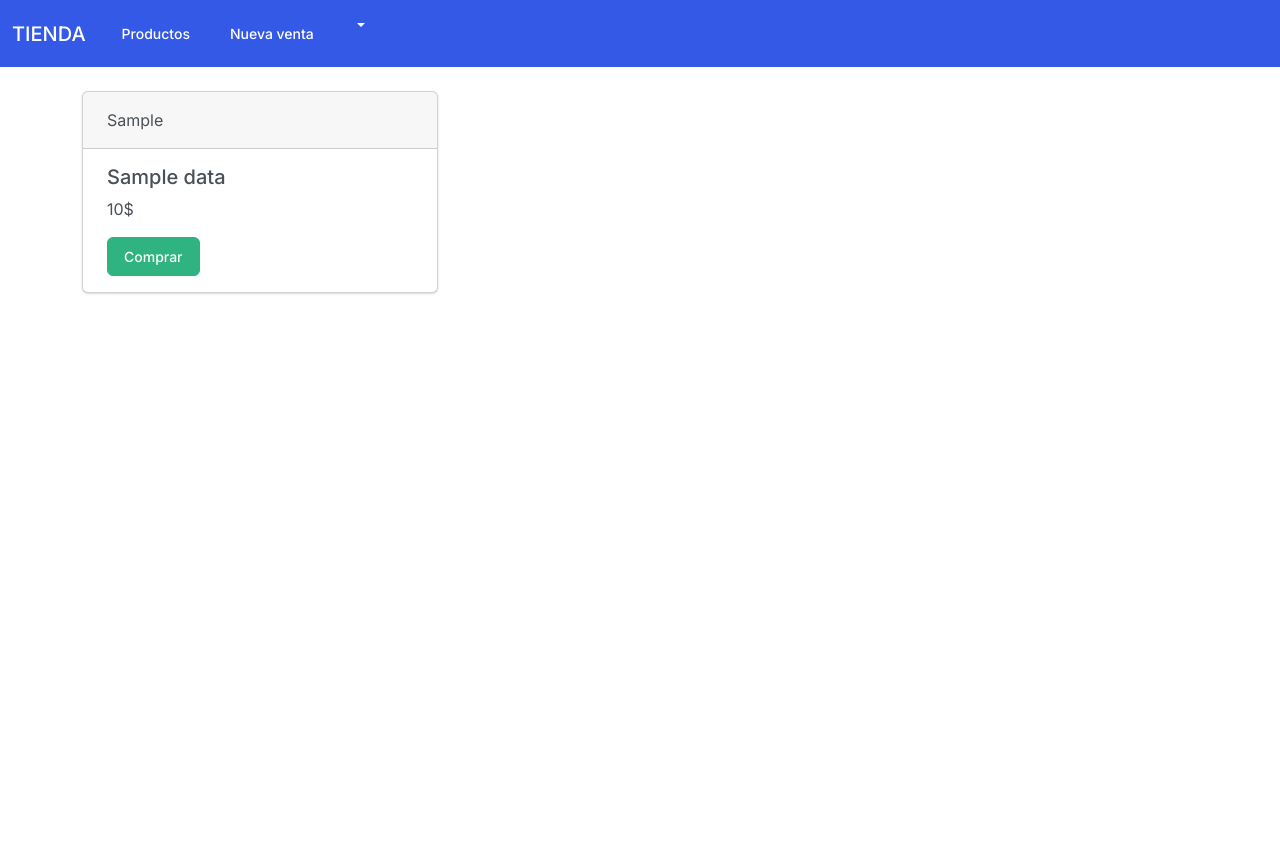
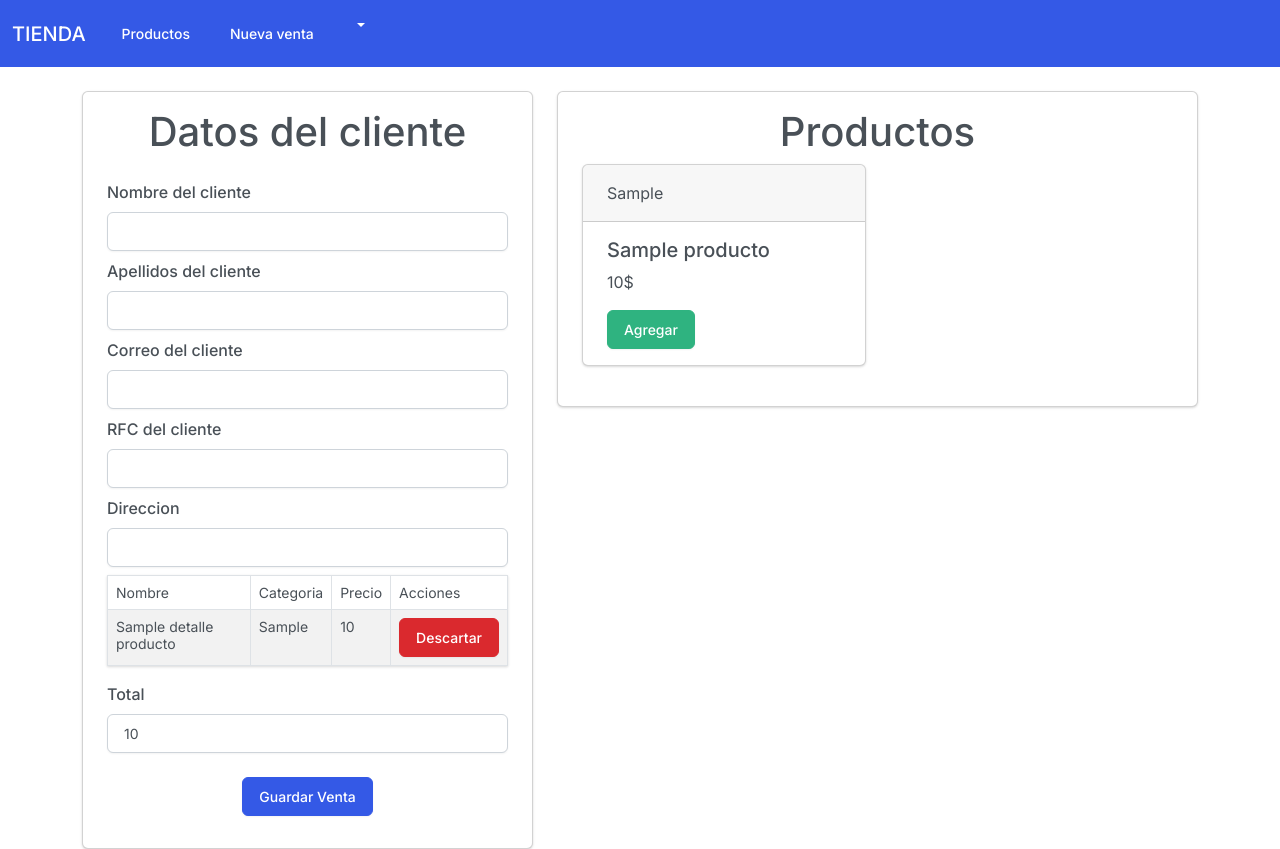
Before and after one commit to JorgeGarcia20/crud_flask, a Flask app: template src/templates/ventas.html in a window 1280 px wide. Before the commit the page ends 294 px from the top, so only its background shows below. Run offline with Flask 2, Linux system fonts and the light colour scheme; the template is opened without the code that fills it: most values are stand-ins (such as "Sample title", 1, 10 or a date in 2020); some libraries are stand-ins or nearby versions.

Commit message:
onceavo commit : solucion de errores y nueva funcionalidad en ventas

```diff
--- a/config.py
+++ b/config.py
@@ -10,7 +10,7 @@ class DevelopmentConfig(Configuration):
     MYSQL_HOST = 'localhost'
     MYSQL_USER = 'root'
     MYSQL_PASSWORD = 'secret'
-    MYSQL_DB = 'tienda_test'
+    MYSQL_DB = 'tienda_test2'
     MAIL_SERVER = 'mstp.googlemail.com'
     MAIL_POST = 587
     MAIL_USE_TLS = True
--- a/src/app.py
+++ b/src/app.py
@@ -3,12 +3,13 @@ from flask_mysqldb import MySQL
 from flask_wtf.csrf import CSRFProtect
 from flask_login import LoginManager, login_user, logout_user, login_required, current_user
 from werkzeug.security import generate_password_hash
+from src.models.ModeloSeleccion import ModeloSeleccion
 # from flask_mail import Mail
 
-from src.models.entities.cliente import Cliente
+from src.models.entities.usuario import Usuario
 from src.models.entities.compra import Compra
-
-from src.models.ModeloCliente import ModeloCliente
+from src.models.ModeloVenta import ModeloVenta
+from src.models.ModeloUsuario import ModeloUsuario
 from src.models.ModeloCategoria import ModeloCategoria
 from src.models.ModeloProveedor import ModeloProveedor
 from src.models.ModeloProducto import ModeloProducto
@@ -25,16 +26,16 @@ login_manager_app = LoginManager(app)
 
 @login_manager_app.user_loader
 def load_user(id):
-    return ModeloCliente.obtener_id(db, id)
+    return ModeloUsuario.obtener_id(db, id)
 
 
 @app.route('/login', methods=['GET', 'POST'])
 def login():
     # CSRF (Cross-site Request Forgery): Solicitud de falsificación entre sitios.
     if request.method == 'POST':
-        usuario = Cliente(
-            None, None, None, request.form['nick'], request.form['password'], None, None, None)
-        usuario_logeado = ModeloCliente.login(db, usuario)
+        usuario = Usuario(
+            None, None, None, request.form['nick'], request.form['password'], None)
+        usuario_logeado = ModeloUsuario.login(db, usuario)
         if usuario_logeado != None:
             login_user(usuario_logeado)
             flash(BIENVENIDA, 'success')
@@ -57,7 +58,7 @@ def logout():
 @login_required
 def index():
     if current_user.is_authenticated:
-        ventas = ModeloCompra.consultar_productos_cliente(db, current_user.id)
+        ventas = ModeloVenta.productos(db)
         return render_template('index.html', data=ventas)
     else:
         return redirect(url_for('login'))
@@ -76,11 +77,8 @@ def registrar_cliente():
         nick = request.form['nick']
         password = generate_password_hash(request.form['password'])
         correo = request.form['correo']
-        rfc = request.form['rfc']
-        direccion = request.form['direccion']
-
-        ModeloCliente.registrar(db, nombre, apellidos, nick,
-                                password, correo, rfc, direccion)
+        ModeloUsuario.registrar(db, nombre, apellidos, nick,
+                                password, correo)
         flash(NUEVO_CLIENTE, 'success')
         bienvenida_nuevo_usuario(correo)
         return redirect(url_for('login'))
@@ -167,19 +165,53 @@ def eliminar_producto(id_producto):
 @login_required
 def nueva_venta():
     productos = ModeloProducto.consultar_productos(db)
-    return render_template('ventas.html', data=productos)
+    detalle_productos = ModeloSeleccion.detalle_producto(db)
+
+    sumatoria = []
+    for d in detalle_productos:
+        sumatoria.append(float(d.precio))
+    total = ModeloProducto.sumar_precios(sumatoria)
+
+    data = {
+        'productos': productos,
+        'detalle_productos': detalle_productos,
+        'total': total
+    }
+
+    return render_template('ventas.html', data=data)
 
 
-@app.route("/vender_producto/<id_producto>", methods=['GET', 'POST'])
+@app.route("/seleccionar_producto/<id_producto>", methods=['GET', 'POST'])
 @login_required
-def vender_producto(id_producto):
-    id_cliente = current_user.id
-    venta = ModeloCompra.vender(db, id_producto, id_cliente)
-    if venta == None:
+def seleccionar_producto(id_producto):
+    ModeloSeleccion.producto_seleccionado(db, id_producto)
+    return redirect(url_for('nueva_venta'))
+
+
+@app.route("/eliminar_seleccion/<id_producto>", methods=['GET', 'POST'])
+@login_required
+def eliminar_seleccion(id_seleccion):
+    ModeloSeleccion.eliminar_seleccion(db, id_seleccion)
+    return redirect(url_for('nueva_venta'))
+
+
+@app.route("/guardar_venta", methods=['GET', 'POST'])
+@login_required
+def guardar_venta():
+    if request.method == 'POST':
+        nombre = request.form['nombre']
+        apellidos = request.form['apellidos']
+        correo = request.form['correo']
+        rfc = request.form['rfc']
+        direccion = request.form['direccion']
+        total = request.form['total']
+        ModeloVenta.nueva_venta(
+            db, nombre, apellidos, correo, rfc, direccion, total)
+        ModeloSeleccion.vaciar_tabla(db)
         flash(NUEVA_VENTA, 'success')
         return redirect(url_for('nueva_venta'))
     else:
-        flash(ERROR_VENTA, 'warning')
+        flash(ALERT, 'warning')
         return render_template('ventas.html')
 
 
--- a/src/consts.py
+++ b/src/consts.py
@@ -6,5 +6,5 @@ MODIFICADO = 'Procuto modificado exitosamente'
 ALERT = 'Algo salio mal'
 NUEVO_PRODUCTO = 'Producto agregado exitosamente'
 ELIMINADO = 'Producto eliminado exitosamente'
-NUEVA_VENTA = 'Nueva compra existosa - dirigete a Home para ver las ventas realizadas'
+NUEVA_VENTA = 'Nueva venta existosa - dirigete a Home para ver las ventas realizadas'
 ERROR_VENTA = 'Error al realizar la venta'
--- /dev/null
+++ b/src/models/entities/seleccion.py
@@ -0,0 +1,4 @@
+class Seleccion:
+    def __init__(self, id, id_producto):
+        self.id = id
+        self.id_producto = id_producto
--- a/src/models/entities/cliente.py
+++ b/src/models/entities/usuario.py
@@ -2,17 +2,15 @@ from werkzeug.security import check_password_hash
 from flask_login import UserMixin
 
 
-class Cliente(UserMixin):
+class Usuario(UserMixin):
 
-    def __init__(self, id, nombre, apellidos, nick, password, correo, rfc, direccion):
+    def __init__(self, id, nombre, apellidos, nick, password, correo):
         self.id = id
         self.nombre = nombre
         self.apellidos = apellidos
         self.nick = nick
         self.password = password
         self.correo = correo
-        self.rfc = rfc
-        self.direccion = direccion
 
     @classmethod
     def check_password(self, encrypted, password):
--- a/src/templates/error/404.html
+++ b/src/templates/error/404.html
@@ -1,4 +1,5 @@
 {% extends 'layout.html' %}
+{% block title %}Error 404{% endblock %}
 {% block body %}
 <div class="row">
   <div class="col-sm-12 col-md-12 col-lg-12 col-xl-12">
--- a/src/templates/error/error.html
+++ b/src/templates/error/error.html
@@ -1,4 +1,5 @@
 {% extends 'layout.html' %}
+{% block title %}Error{% endblock %}
 {% block body %}
 <div class="row">
   <div class="col-sm-12 col-md-12 col-lg-12 col-xl-12">
--- a/src/templates/productos.html
+++ b/src/templates/productos.html
@@ -1,5 +1,6 @@
 {% extends 'layout.html' %}
 {% include 'navbar.html'%}
+{% block title %}Productos{% endblock %}
 {% block body %}
 
 <div class="row">
--- a/src/templates/ventas.html
+++ b/src/templates/ventas.html
@@ -1,6 +1,78 @@
 {% extends 'layout.html' %}
 {% include 'navbar.html'%}
+{% block title %}Nueva venta{% endblock %}
 {% block body %}
+
+<div class="row">
+  <div class="col-md-5">
+    <div class="card card-body">
+      <h1 class="text-center mb-4">Datos del cliente</h1>
+
+      <form action="/guardar_venta" method='POST'>
+        <input type="hidden" name="csrf_token" value="{{csrf_token()}}">
+
+        <div class="form-group mb-2">
+          <label for="nombre" class="form-label">Nombre del cliente</label>
+          <input class="form-control" type="text" name="nombre">
+        </div>
+        <div class="form-group mb-2">
+          <label for="apellidos" class="form-label">Apellidos del cliente</label>
+          <input class="form-control" type="text" name="apellidos">
+        </div>
+
+        <div class="form-group mb-2">
+          <label for="correo" class="form-label">Correo del cliente</label>
+          <input class="form-control" type="text" name="correo">
+        </div>
+
+        <div class="form-group mb-2">
+          <label for="rfc" class="form-label">RFC del cliente</label>
+          <input class="form-control" type="text" name="rfc">
+        </div>
+
+        <div class="form-group mb-2">
+          <label for="direccion" class="form-label">Direccion</label>
+          <input class="form-control" type="text" name="direccion">
+        </div>
+
+        <table class="table table-striped table-hover table-bordered table-sm bg-white">
+          <thead>
+            <tr>
+              <td>Nombre</td>
+              <td>Categoria</td>
+              <td>Precio</td>
+              <td>Acciones</td>
+            </tr>
+          </thead>
+          <tbody>
+            {% for d in data.detalle_productos %}
+            <tr>
+              <td>{{d.nombre}}</td>
+              <td>{{d.id_categoria}}</td>
+              <td>{{d.precio}}</td>
+              <td>
+                <a class="btn btn-danger btn-delete" href="#">Descartar</a>
+              </td>
+            </tr>
+            {% endfor %}
+          </tbody>
+        </table>
+
+        <div class="form-group mb-2">
+          <label for="total" class="form-label">Total</label>
+          <input class="form-control" type="text" name="total" value="{{data.total}}">
+        </div>
+
+        <div class="text-center mt-4">
+          <button type="submit" class="btn btn-primary">Guardar Venta</button>
+        </div>
+      </form>
+    </div>
+  </div>
+
+  <div class="col-md-7">
+    <div class="card card-body">
+      <h1 class="text-center">Productos</h1>
       {% with messages = get_flashed_messages() %}
       {% if messages %}
       <br>
@@ -15,8 +87,8 @@
       <div class="row">
         <div class="col-md-12">
           <div class="row">
-      {% for p in data %}
-      <div class="col-sm-12 col-md-4 mb-4">
+            {% for p in data.productos %}
+            <div class="col-sm-12 col-md-6 mb-4">
               <div class="card">
                 <div class="card-header">
                   {{p.id_categoria}}
@@ -24,7 +96,7 @@
                 <div class="card-body">
                   <h5 class="card-title">{{p.nombre}}</h5>
                   <p class="card-text">{{p.precio}}$</p>
-            <a href="/vender_producto/{{p.id_producto}}" class="btn btn-success">Comprar</a>
+                  <a href="/seleccionar_producto/{{p.id_producto}}" class="btn btn-success">Agregar</a>
                 </div>
               </div>
             </div>
@@ -32,4 +104,7 @@
           </div>
         </div>
       </div>
+    </div>
+  </div>
+</div>
 {% endblock %}
```
Also changed, not shown: db/db.sql (+28 -33 lines), src/models/ModeloCliente.py (deleted, +0 -52 lines), src/models/ModeloCompra.py (+17 -17 lines), src/models/ModeloProducto.py (+8 -4 lines), src/models/ModeloSeleccion.py (added, +51 -0 lines), src/models/ModeloUsuario.py (added, +52 -0 lines), src/models/ModeloVenta.py (added, +30 -0 lines), src/models/entities/venta.py (+11 -5 lines), src/static/js/validation.js (+2 -10 lines), src/templates/index.html (+5 -4 lines), src/templates/registrar_cliente.html (+0 -10 lines). Lines whose indentation alone changed are shown as unchanged.
